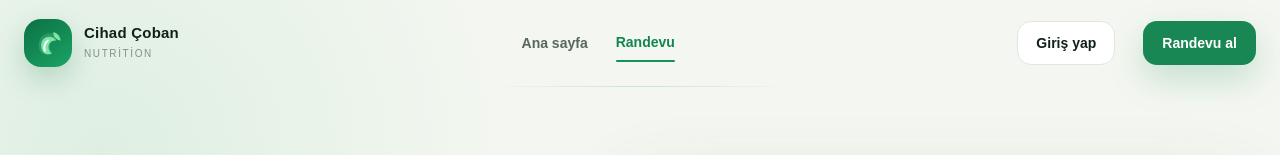
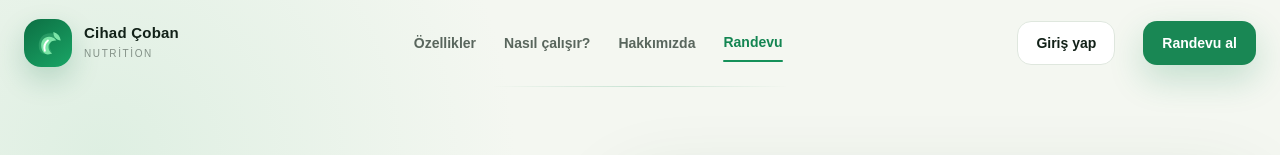
Before and after one commit to ciowastaken/cihad-coban-nutrition, a Next.js app: page /appointment in a window 1280 px wide. Shown: the top 155 px of the page. Built offline with nearby package versions, Linux system fonts and the light colour scheme; no server answers.

Commit message:
fix: keep public navigation consistent and show admin links

```diff
--- a/src/components/layout/SiteHeader.tsx
+++ b/src/components/layout/SiteHeader.tsx
@@ -11,13 +11,14 @@ type SiteHeaderProps = {
   variant?: "home" | "simple";
 };
 
-export function SiteHeader({ variant = "home" }: SiteHeaderProps) {
+export function SiteHeader({ variant: _variant = "home" }: SiteHeaderProps) {
   const pathname = usePathname();
   const router = useRouter();
   const menuRef = useRef<HTMLDivElement>(null);
 
   const [ready, setReady] = useState(false);
   const [authenticated, setAuthenticated] = useState(false);
+  const [isAdmin, setIsAdmin] = useState(false);
   const [open, setOpen] = useState(false);
   const [name, setName] = useState("Hesabım");
   const [email, setEmail] = useState("");
@@ -36,6 +37,7 @@ export function SiteHeader({ variant = "home" }: SiteHeaderProps) {
 
       if (!user) {
         setAuthenticated(false);
+        setIsAdmin(false);
         setName("Hesabım");
         setEmail("");
         setReady(true);
@@ -47,12 +49,13 @@ export function SiteHeader({ variant = "home" }: SiteHeaderProps) {
 
       const { data: profile } = await supabase
         .from("profiles")
-        .select("full_name")
+        .select("full_name,role")
         .eq("id", user.id)
         .maybeSingle();
 
       if (!active) return;
 
+      setIsAdmin(profile?.role === "admin");
       setName(
         profile?.full_name ||
           user.user_metadata?.full_name ||
@@ -71,10 +74,7 @@ export function SiteHeader({ variant = "home" }: SiteHeaderProps) {
     });
 
     function closeMenu(event: MouseEvent) {
-      if (
-        menuRef.current &&
-        !menuRef.current.contains(event.target as Node)
-      ) {
+      if (menuRef.current && !menuRef.current.contains(event.target as Node)) {
         setOpen(false);
       }
     }
@@ -93,6 +93,7 @@ export function SiteHeader({ variant = "home" }: SiteHeaderProps) {
     await createClient().auth.signOut();
     setOpen(false);
     setAuthenticated(false);
+    setIsAdmin(false);
     router.replace("/");
     router.refresh();
     setLoggingOut(false);
@@ -100,30 +101,17 @@ export function SiteHeader({ variant = "home" }: SiteHeaderProps) {
 
   return (
     <header className="site-header shell-wide shared-header">
-      <BrandLogo
-        href={authenticated ? "/dashboard" : "/"}
-        subtitle="Nutrition"
-      />
+      <BrandLogo href={authenticated ? "/dashboard" : "/"} subtitle="Nutrition" />
 
       <nav className="site-nav" aria-label="Ana menü">
-        {variant === "home" ? (
-          <>
-            <a href="#features">Özellikler</a>
-            <a href="#how-it-works">Nasıl çalışır?</a>
-            <Link href="/about">Hakkımızda</Link>
-          </>
-        ) : (
-          <Link href="/">Ana sayfa</Link>
-        )}
-
-        <Link
-          href="/appointment"
-          className={pathname === "/appointment" ? "active" : ""}
-        >
+        <Link href="/#features">Özellikler</Link>
+        <Link href="/#how-it-works">Nasıl çalışır?</Link>
+        <Link href="/about">Hakkımızda</Link>
+        <Link href="/appointment" className={pathname === "/appointment" ? "active" : ""}>
           Randevu
         </Link>
-
         {authenticated && <Link href="/dashboard">Kontrol merkezi</Link>}
+        {isAdmin && <Link href="/admin" className={pathname === "/admin" ? "active" : ""}>Admin</Link>}
       </nav>
 
       <div className="header-actions">
@@ -158,6 +146,11 @@ export function SiteHeader({ variant = "home" }: SiteHeaderProps) {
                 <Link href="/profile" onClick={() => setOpen(false)}>
                   Profilimi düzenle
                 </Link>
+                {isAdmin && (
+                  <Link href="/admin" onClick={() => setOpen(false)}>
+                    Admin paneli
+                  </Link>
+                )}
                 <button type="button" onClick={logout} disabled={loggingOut}>
                   {loggingOut ? "Çıkılıyor…" : "Çıkış yap"}
                 </button>
```
